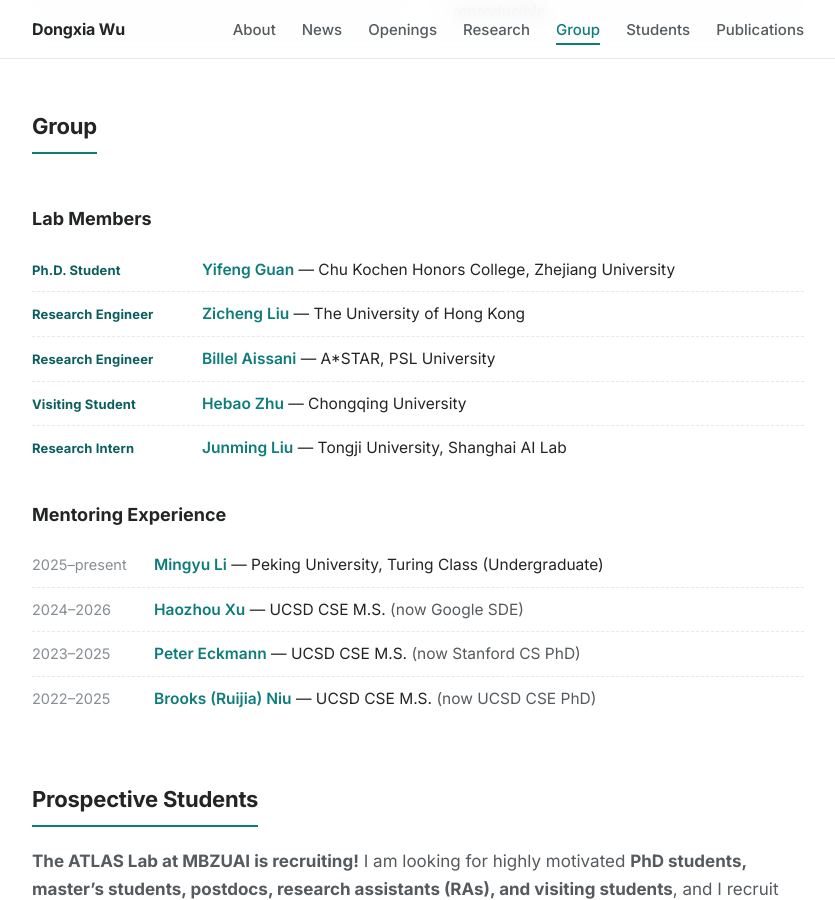
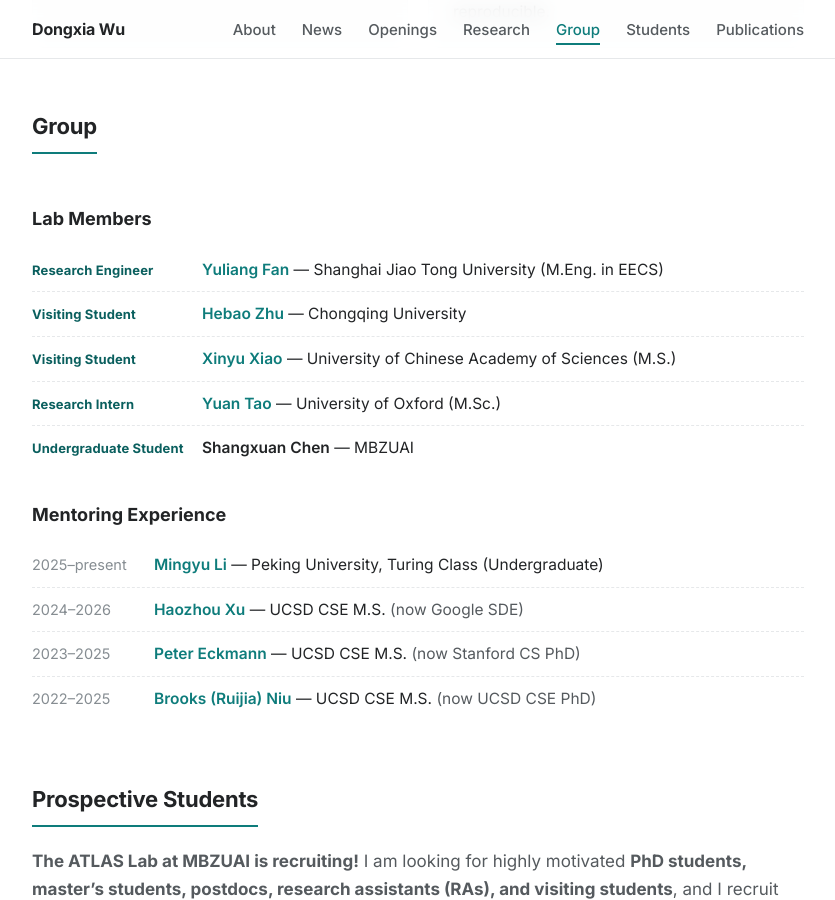
Before and after one commit to DongxiaW/dongxiaw.github.io, a Jekyll site: the page built from index.html, in a window 1280 px wide and 900 px high, scrolled down 3382 px. Shown: the whole window, without its empty margins (222-1057 px from the left). Built offline with Jekyll 4.4.1, drawn with Linux system fonts in a browser that asks for light colours.

Commit message:
Update lab member list

```diff
--- a/_data/data.yml
+++ b/_data/data.yml
@@ -162,26 +162,25 @@ recruiting:
 group:
   # Current ATLAS Lab members
   members:
-    - name: Yifeng Guan
-      link: https://yifenggu4n.github.io/
-      role: Ph.D. Student
-      affiliation: Chu Kochen Honors College, Zhejiang University
-    - name: Zicheng Liu
-      link: https://innovationlzc.github.io/
+    - name: Yuliang Fan
+      link: https://fylskrskr.github.io/
       role: Research Engineer
-      affiliation: The University of Hong Kong
-    - name: Billel Aissani
-      link: https://www.linkedin.com/in/billel-aissani-84034a1b9/
-      role: Research Engineer
-      affiliation: "A*STAR, PSL University"
+      affiliation: Shanghai Jiao Tong University (M.Eng. in EECS)
     - name: Hebao Zhu
       link: https://miku-zb.github.io/
       role: Visiting Student
       affiliation: Chongqing University
-    - name: Junming Liu
-      link: https://wings-of-disaster.github.io/
+    - name: Xinyu Xiao
+      link: https://xin-yuxiao.github.io/
+      role: Visiting Student
+      affiliation: University of Chinese Academy of Sciences (M.S.)
+    - name: Yuan Tao
+      link: https://www.linkedin.com/in/yuan-tao-a55510389/
       role: Research Intern
-      affiliation: Tongji University, Shanghai AI Lab
+      affiliation: University of Oxford (M.Sc.)
+    - name: Shangxuan Chen
+      role: Undergraduate Student
+      affiliation: MBZUAI
 
   # Mentoring track record (most recent first)
   mentees:
```
